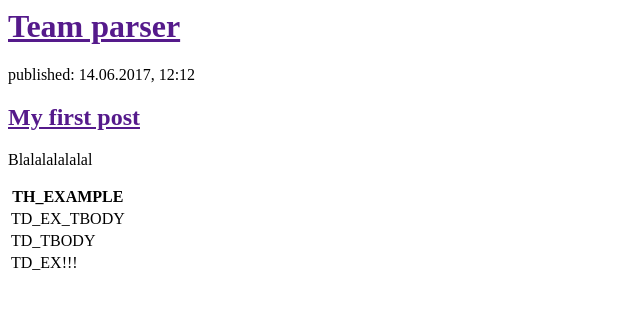
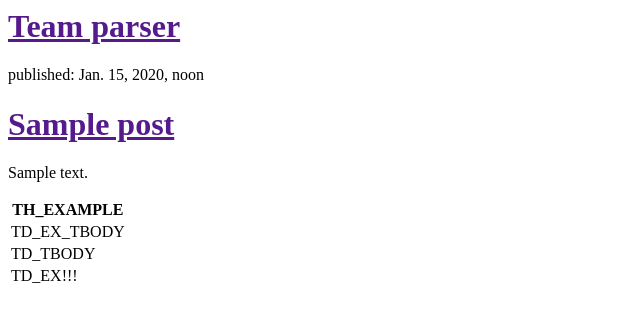
Before and after one commit to vodachuk/First_Parser, a Django app: template pars_interface/templates/pars_interface/post_list.html in a window 1280 px wide. Shown: the top 322 px of the page, without its empty margins (0-640 px from the left). Run offline with Django 3.2, Linux system fonts and the light colour scheme; the template is opened without the code that fills it: values that come from a table or form of the project are taken from there, others are empty; tables that the repository leaves empty hold one stand-in row (values such as "Sample post").

Commit message:
Modified templates to display posts from database.

```diff
--- a/pars_interface/templates/pars_interface/post_list.html
+++ b/pars_interface/templates/pars_interface/post_list.html
@@ -6,12 +6,13 @@
 		<div>
 			<h1><a href="">Team parser</a></h1>
 		</div>
-
-		<div>
-			<p>published: 14.06.2017, 12:12</p>
-			<h2><a href="">My first post</a></h2>
-			<p>Blalalalalalal</p>
-		</div>
+		{% for post in posts %}
+			<div>
+				<p>published: {{ post.published_date }}</p>
+				<h1><a href="">{{ post.title }}</a></h1>
+				<p>{{ post.text|linebreaksbr }}</p>
+			</div>
+		{% endfor %}
 		<TABLE>
 			<THEAD>
 				<TR>
--- a/pars_interface/views.py
+++ b/pars_interface/views.py
@@ -1,5 +1,8 @@
 from django.shortcuts import render
+from django.utils import timezone
+from .models import Post
 
 # Create your views here.
 def post_list(request):
-	return render(request, 'pars_interface/post_list.html', {})
+	posts = Post.objects.filter(published_date__lte=timezone.now()).order_by('published_date')
+	return render(request, 'pars_interface/post_list.html', {"posts": posts})
```
